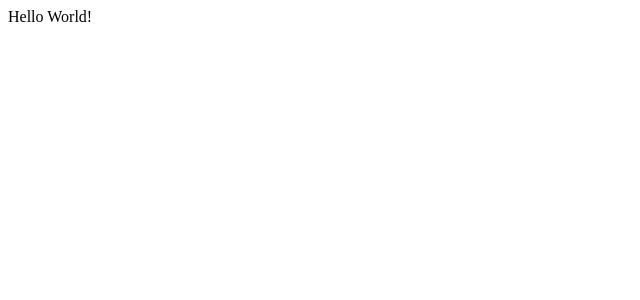
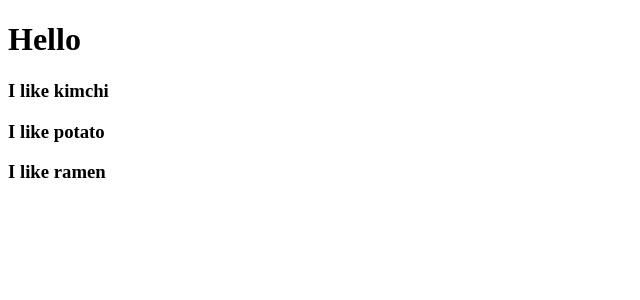
Before and after one commit to ahaljh/movie_app_2020, a React (Create React App) app: page / in a window 1280 px wide. Shown: the top 300 px of the page, without its empty margins (0-640 px from the left). Built offline with nearby package versions, Linux system fonts and the light colour scheme.

Commit message:
Chapter 3

```diff
--- a/src/App.js
+++ b/src/App.js
@@ -1,8 +1,26 @@
 import React from 'react';
 
+/*
+function Food(props) {
+  ({fav} = props);
+
+  return <h3>I like {fav}.</h3>;
+}
+*/
+
+function Food({fav}) {
+  return <h3>I like {fav}</h3>;
+}
 
 function App() {
-  return <div>Hello World!</div>;
+  return (
+    <div>
+      <h1>Hello</h1>
+      <Food fav="kimchi" />
+      <Food fav="potato" />
+      <Food fav="ramen" />
+    </div>
+  );
 }
 
 export default App;
```
